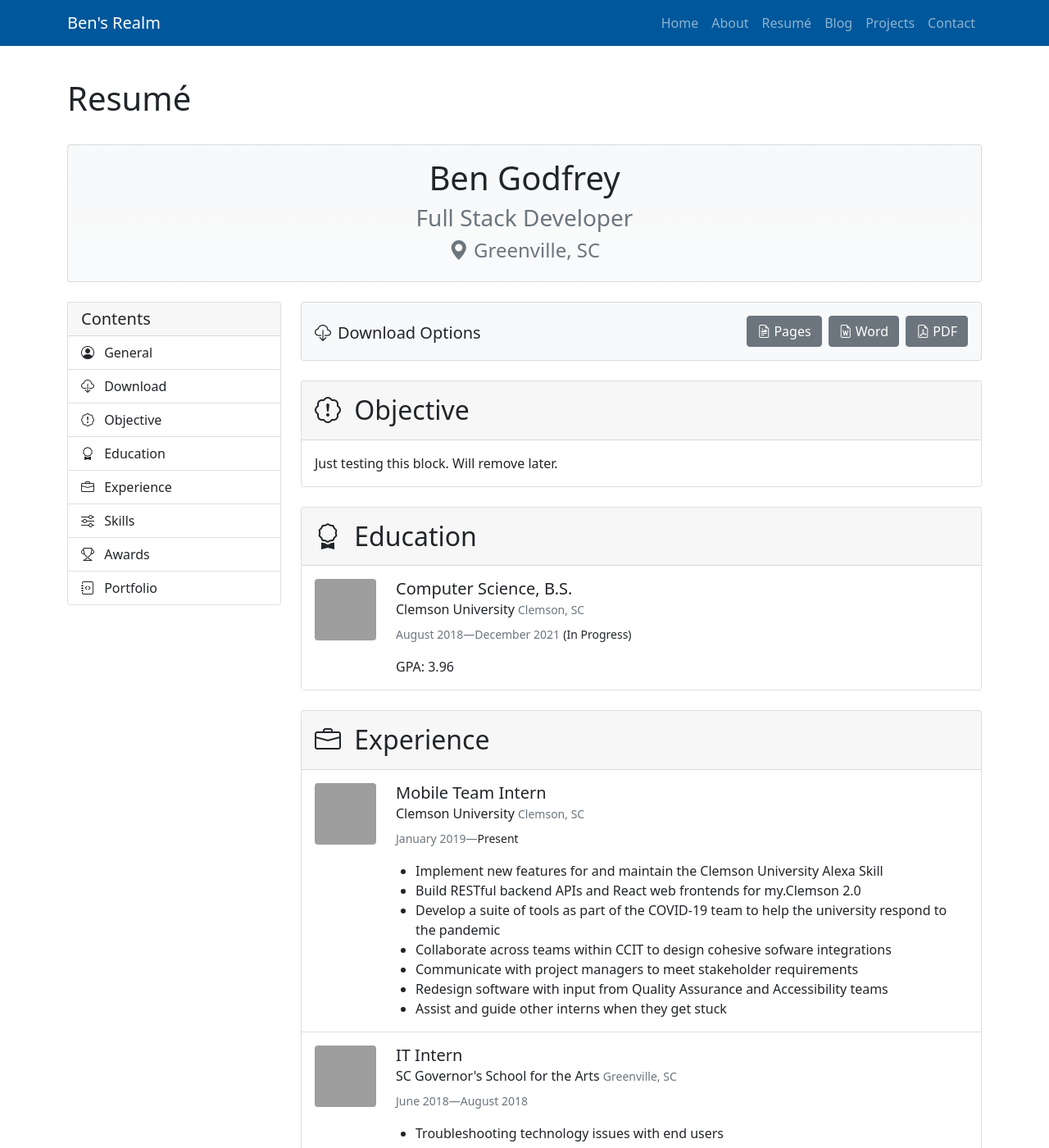
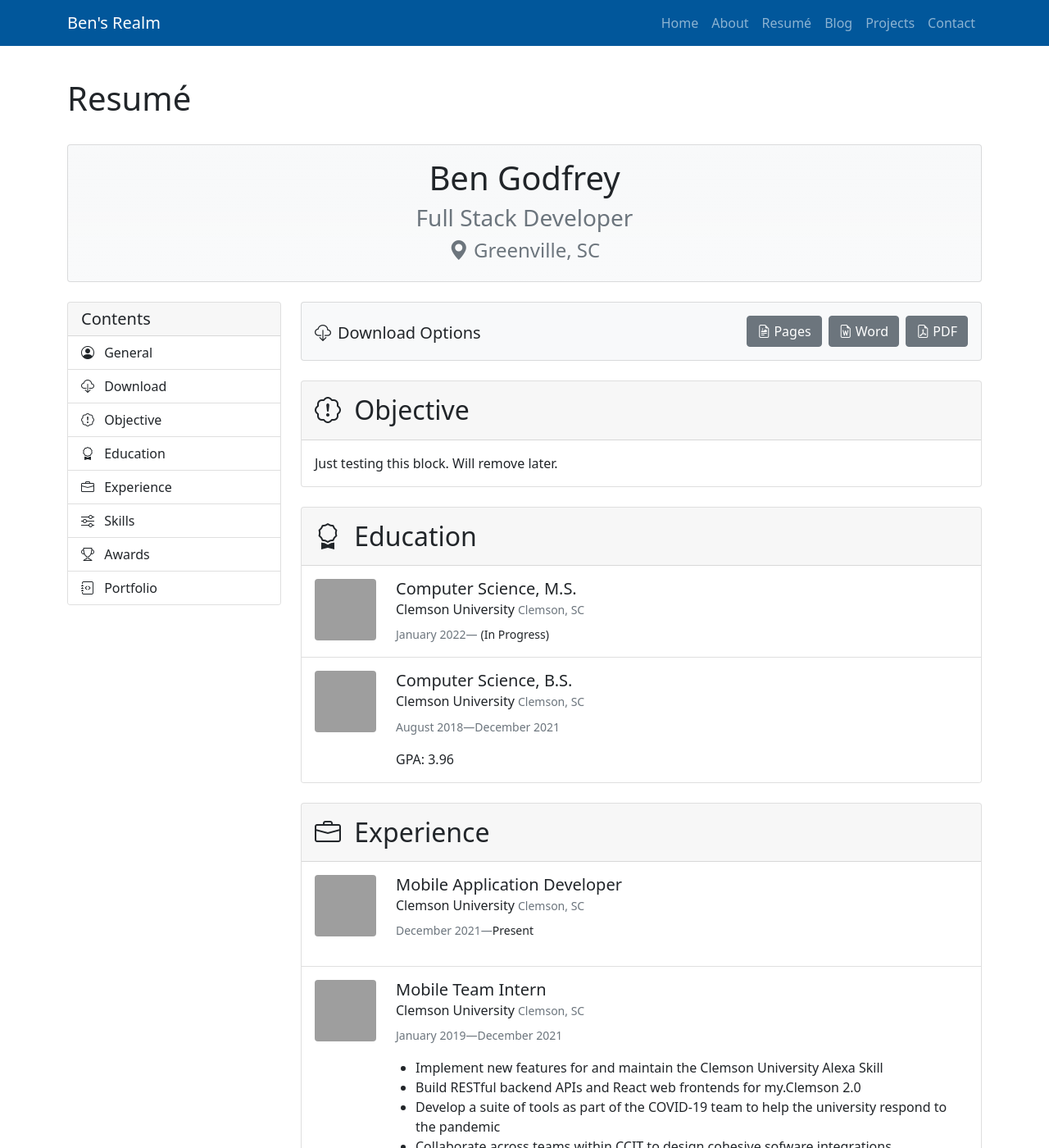
Before and after one commit to BenJetson/benjetson.github.io, a Jekyll site: the page built from resume.html, in a window 1280 px wide and 1400 px high. Shown: the whole window at 82% size. Built offline with Jekyll 4.4.1, drawn with Linux system fonts in a browser that asks for light colours; grey boxes are pictures that could not be loaded.

Commit message:
Update resume to reflect recent education and job changes.

```diff
--- a/_data/resume.yml
+++ b/_data/resume.yml
@@ -14,21 +14,38 @@
 education:
   - institution: Clemson University
     location: Clemson, SC
+    degree: Computer Science, M.S.
+    gpa: null
+    term:
+      start: January 2022
+      end: null
+      in_progress: true
+    logo: https://live.staticflickr.com/65535/51210648772_2e277669d4_m.jpg
+  - institution: Clemson University
+    location: Clemson, SC
     degree: Computer Science, B.S.
     gpa: "3.96"
     term:
       start: August 2018
       end: December 2021
-      in_progress: true
+      in_progress: false
     logo: https://live.staticflickr.com/65535/51210648772_2e277669d4_m.jpg
 
 jobs:
   - employer: Clemson University
     location: Clemson, SC
+    job_title: Mobile Application Developer
+    term:
+      start: December 2021
+      end: null
+    logo: https://live.staticflickr.com/65535/51210648772_2e277669d4_m.jpg
+    accomplishments: null
+  - employer: Clemson University
+    location: Clemson, SC
     job_title: Mobile Team Intern
     term:
       start: January 2019
-      end: null
+      end: December 2021
     logo: https://live.staticflickr.com/65535/51210648772_2e277669d4_m.jpg
     accomplishments:
       - Implement new features for and maintain the Clemson University Alexa
```
